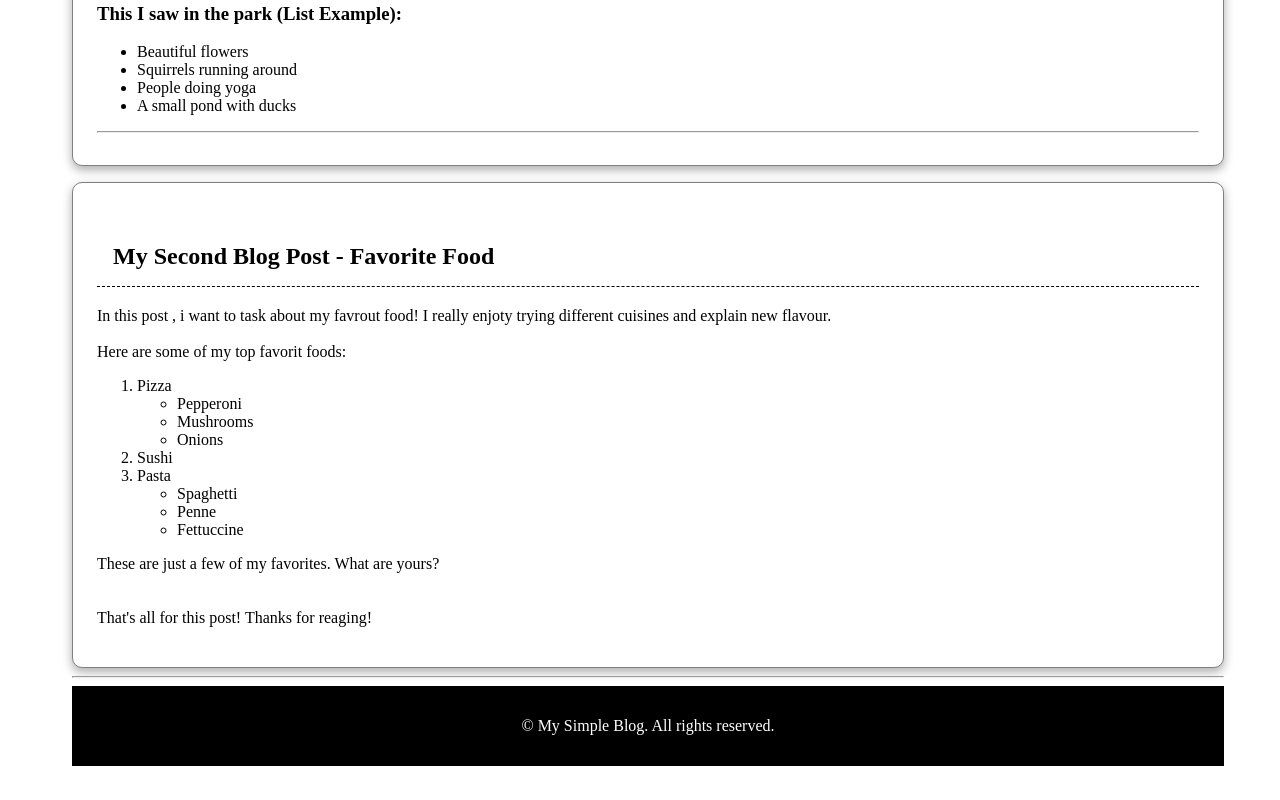
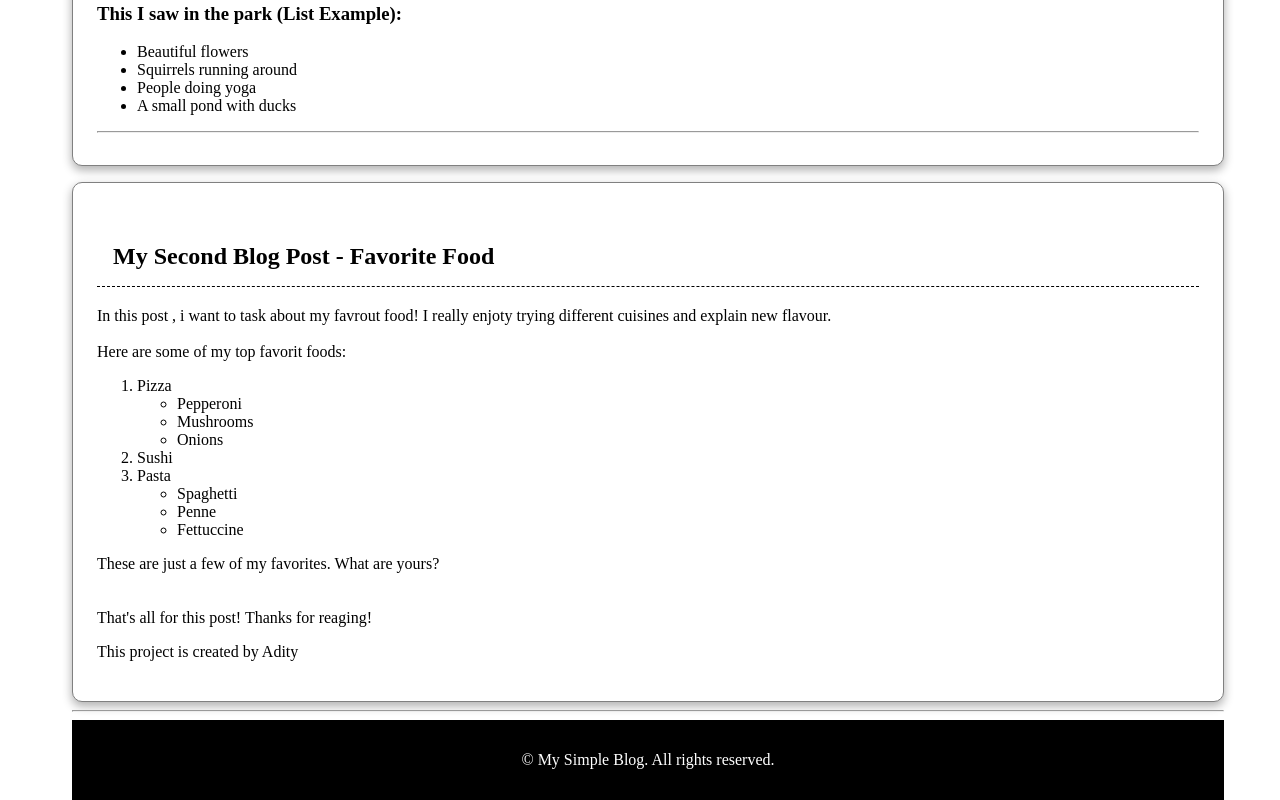
Before and after one commit to Aditya02428/Css-1, a plain HTML site: page index.html in a window 1280 px wide. Shown: the part 793-1593 px from the top of the page. Before the commit the page ends 1559 px from the top, so only its background shows below. Drawn offline with Linux system fonts and the light colour scheme.

Commit message:
one line added

```diff
--- a/index.html
+++ b/index.html
@@ -78,6 +78,7 @@
 
     That's all for this post! Thanks for reaging!
    </p>
+   <p>This project is created by Adity</p>
     </article>
 
     </main>
```
